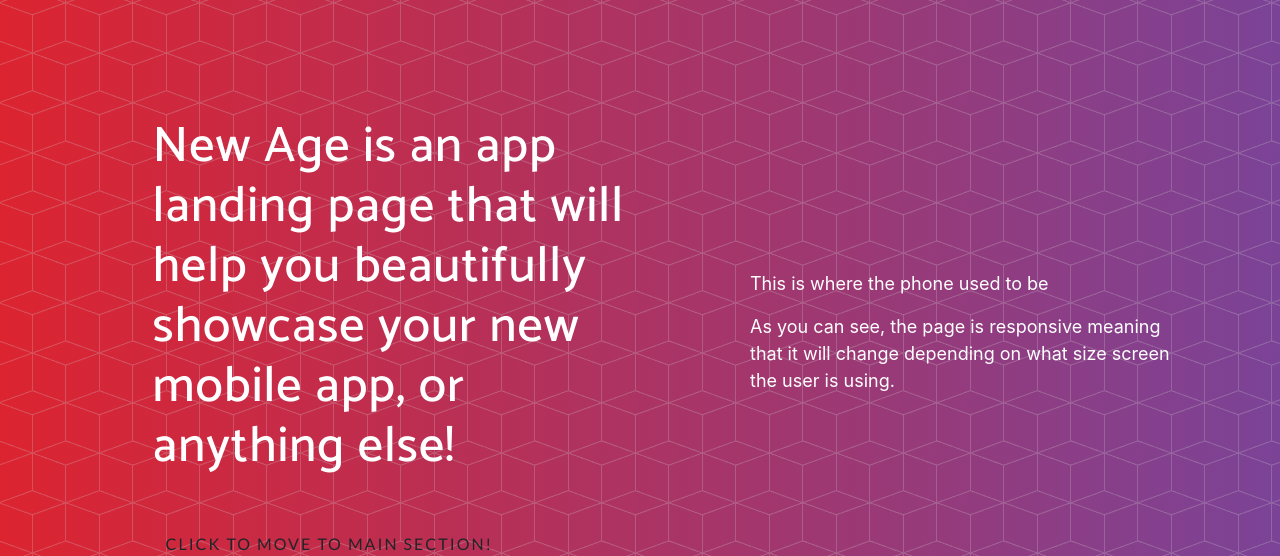
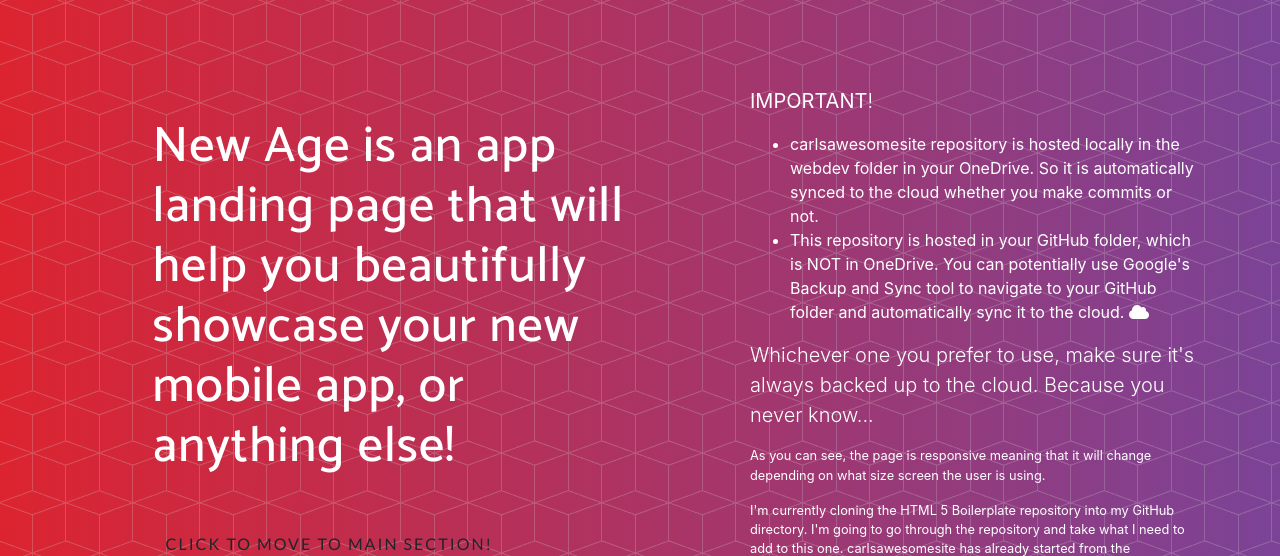
Before and after one commit to awsomesawce/startbootstrap-new-age-template, a website with bundled scripts: page new.html in a window 1280 px wide. Shown: the part 60-616 px from the top of the page. Built offline with nearby package versions, Linux system fonts and the light colour scheme; a web font is replaced by a local one.

Commit message:
changed Readmes, edited new.html, and gitignored html boilerplate files
Summary

```diff
--- a/new.html
+++ b/new.html
@@ -5,8 +5,8 @@
 
   <meta charset="utf-8">
   <meta name="viewport" content="width=device-width, initial-scale=1, shrink-to-fit=no">
-  <meta name="description" content="">
-  <meta name="author" content="">
+  <meta name="description" content="Test project based on Start Bootstrap's new-age template">
+  <meta name="author" content="Carl Capodice">
 
   <title>My New Template cloned from my forked github repo!</title>
 
@@ -27,7 +27,7 @@
   <link href="css/new-age.min.css" rel="stylesheet">
   <style>
     section {
-      background: linear-gradient(red,blue,green);
+      background: linear-gradient(red,blue,green,yellow);
       color:white;
     }
   </style>
@@ -67,8 +67,16 @@
           </div>
         </div>
         <div class="col-lg-5 my-auto">
-          <p>This is where the phone used to be</p>
-          <p>As you can see, the page is responsive meaning that it will change depending on what size screen the user is using.</p>
+          <p class="lead"><b>IMPORTANT</b>!
+          <ul>
+            <li>carlsawesomesite repository is hosted locally in the webdev folder in your OneDrive.  So it is automatically synced to the cloud whether you make commits or not.</li>
+            <li>This repository is hosted in your GitHub folder, which is NOT in OneDrive.  You can potentially use Google's Backup and Sync tool to navigate to your GitHub folder and automatically sync it to the cloud. <i class="fas fa-cloud    "></i></li>
+          </ul></p>
+          <p class="lead">Whichever one you prefer to use, make sure it's always backed up to the cloud.  Because you never know...</p>
+
+
+          <p class="small">As you can see, the page is responsive meaning that it will change depending on what size screen the user is using.</p>
+          <p class="small">I'm currently cloning the HTML 5 Boilerplate repository into my GitHub directory.  I'm going to go through the repository and take what I need to add to this one.  carlsawesomesite has already started from the boilerplate, so no action is needed for that project. <i class="fas fa-fort-awesome    "></i> <i class="fas fa-html5    "></i></p>
         </div>
       </div>
     </div>
@@ -103,7 +111,7 @@
     <div class="container">
       <h2>Ok so I'm playing around here and I actually have HTML Preview active on Atom.  It automatically parses html output every time I stop typing!</h2>
       <p>This is amazing!  Why can't VSC have this sort of power?</p>
-      <p>Now I just have to figure out how to make Atom easily do the same things VSC does</p>
+      <p>Now I just have to figure out how to make Atom easily do the same things VSC does.</p>
 
     </div>
 
```
Also changed, not shown: README.md, READMEOLD.md, 3 other files.
